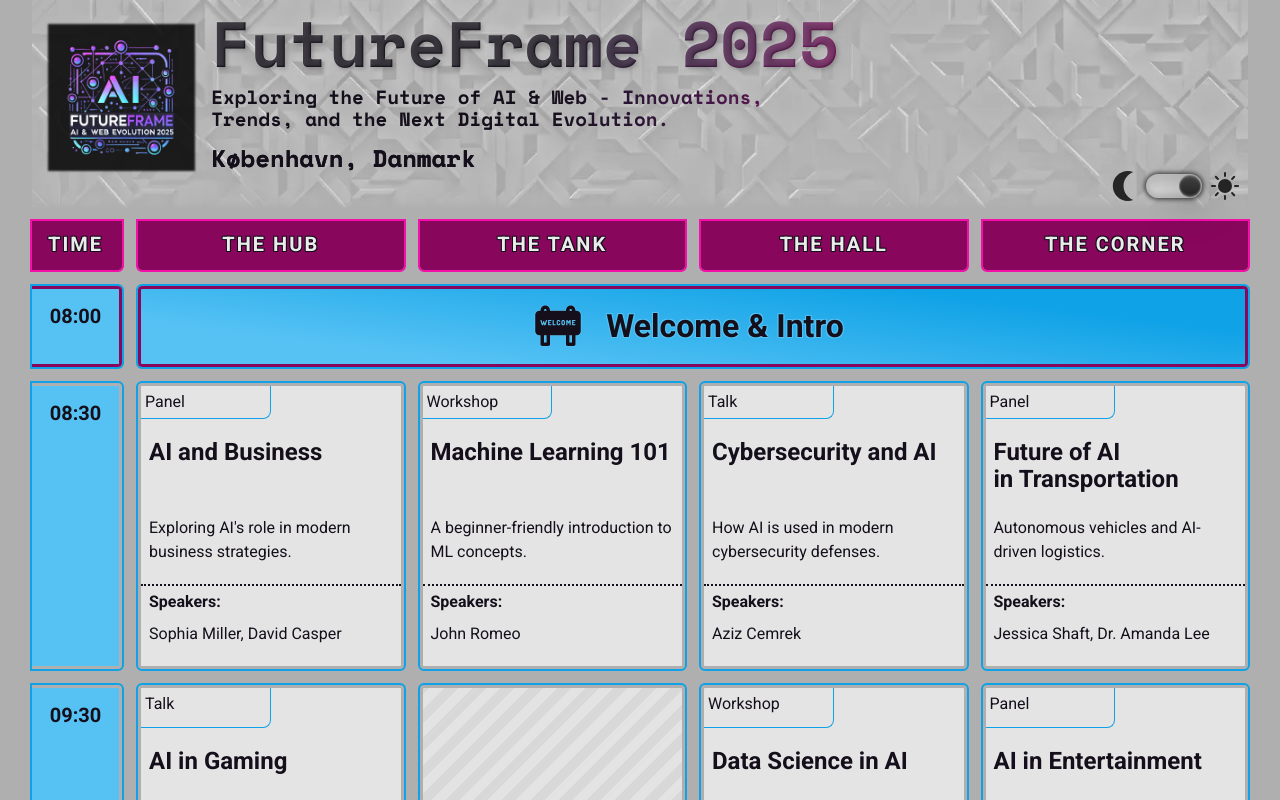
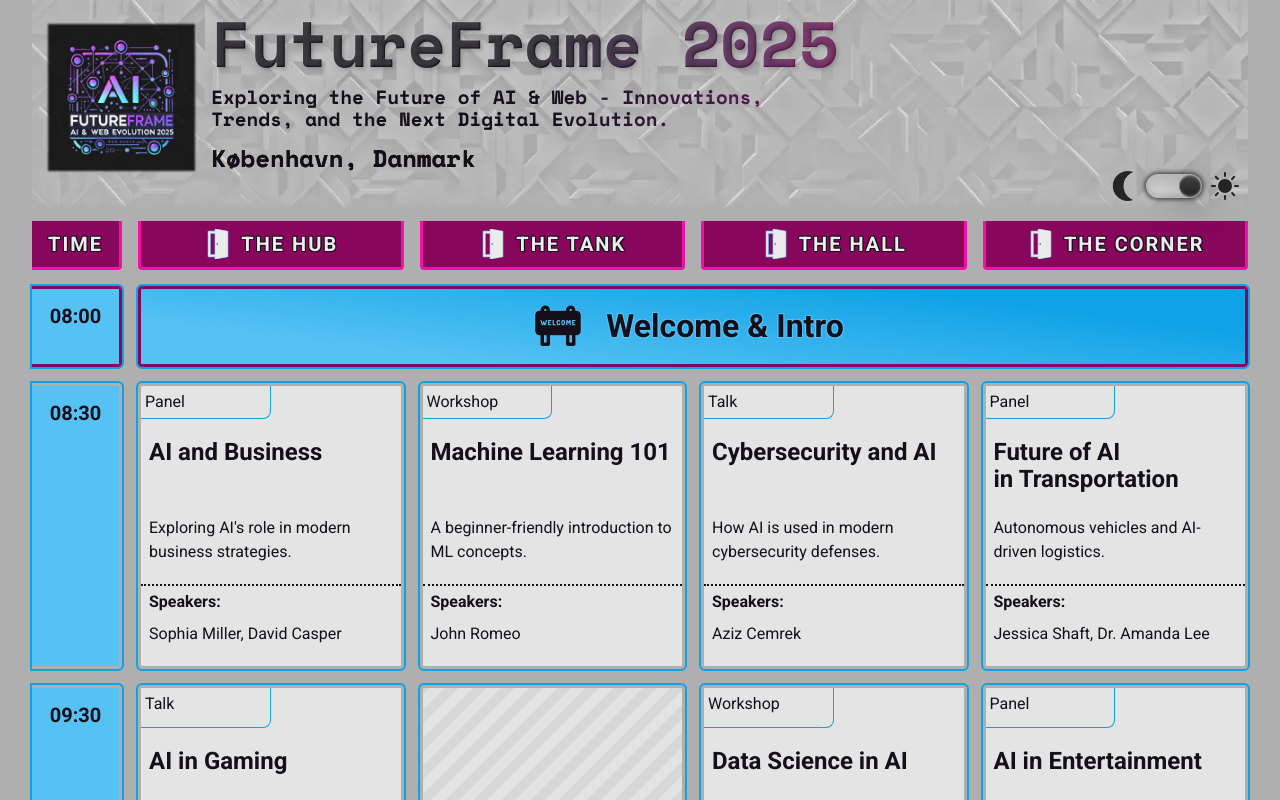
Before and after one commit to MatthiasKaesch/event-table, a React (Vite) app: page / in a window 1280 px wide. Shown: the top 800 px of the page. Built offline with nearby package versions, Linux system fonts and the light colour scheme.

Commit message:
add room icon

```diff
--- a/src/components/Roomlist/Roomlist.jsx
+++ b/src/components/Roomlist/Roomlist.jsx
@@ -1,13 +1,15 @@
 import React from 'react'
+import DoorIcon from '../../assets/icons/door.svg?react'
 import './Roomlist.scss'
 
 const Roomlist = ({ rooms }) => {
   return (
     <ul role="list" className="rooms_list">
-      {rooms.map((room) => {
+      {rooms.map((room, index) => {
         return (
           <li className="rooms_list__item" key={room.name}>
-            {room.name}
+            {index !== 0 && <DoorIcon />}
+            <p>{room.name}</p>
           </li>
         )
       })}
--- a/src/components/Roomlist/Roomlist.scss
+++ b/src/components/Roomlist/Roomlist.scss
@@ -15,6 +15,9 @@
   }
 
   &__item {
+    display: flex;
+    justify-content: center;
+    gap: 0.5rem;
     padding: 0.5rem;
     text-align: center;
     font-size: 1.25rem;
@@ -24,8 +27,7 @@
     text-shadow: var(--textShadow);
     color: var(--white);
     background-color: var(--primary);
-    border: var(--borderWidth) solid var(--primary);
-    outline: var(--outlineWidth) solid var(--primary-highlight);
+    border: var(--borderWidth) solid var(--primary-highlight);
     border-bottom-right-radius: var(--borderRadius);
     border-bottom-left-radius: var(--borderRadius);
     border-top: none;
@@ -35,4 +37,11 @@
     border-bottom-left-radius: 0;
     border-left: none;
   }
+
+  .door_icon {
+    fill: var(--white);
+    stroke: var(--svgStroke);
+    stroke-width: 1rem;
+    paint-order: stroke;
+  }
 }
```
Also changed, not shown: src/assets/icons/door.svg (added).
